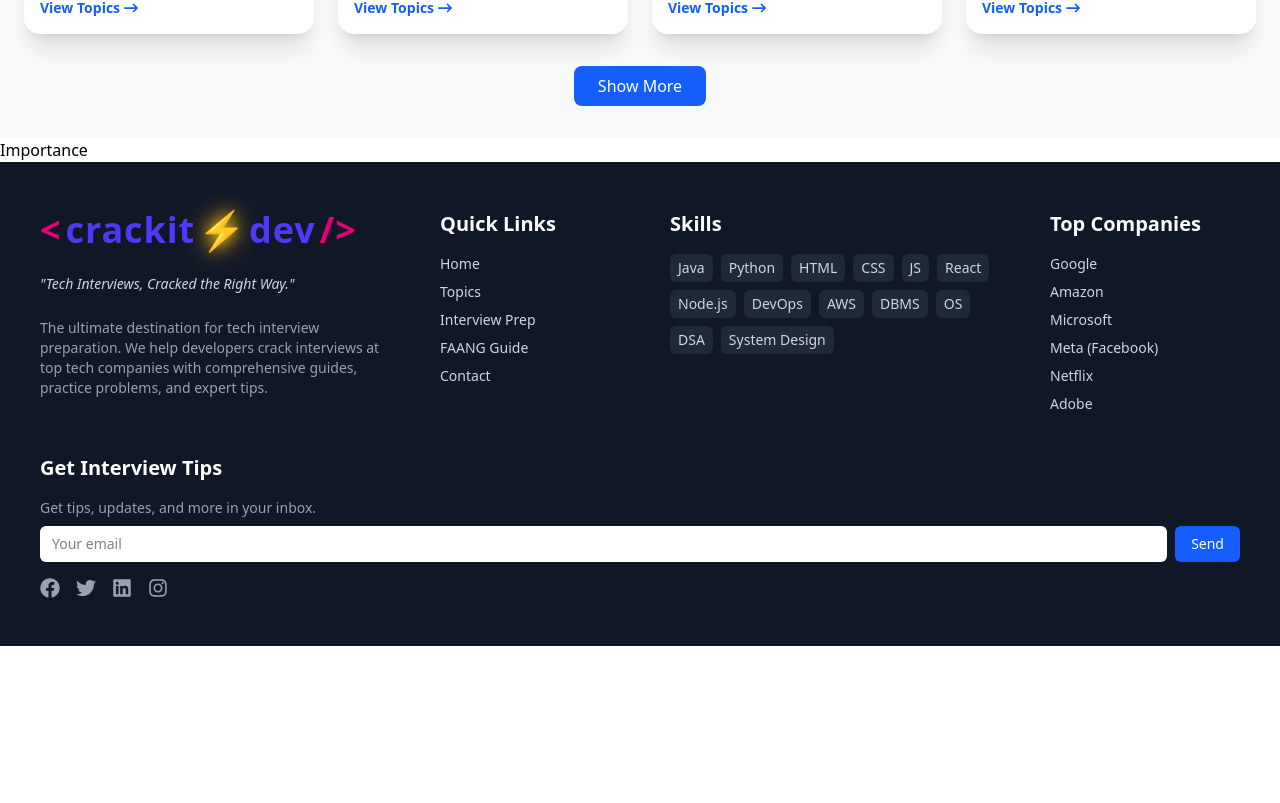
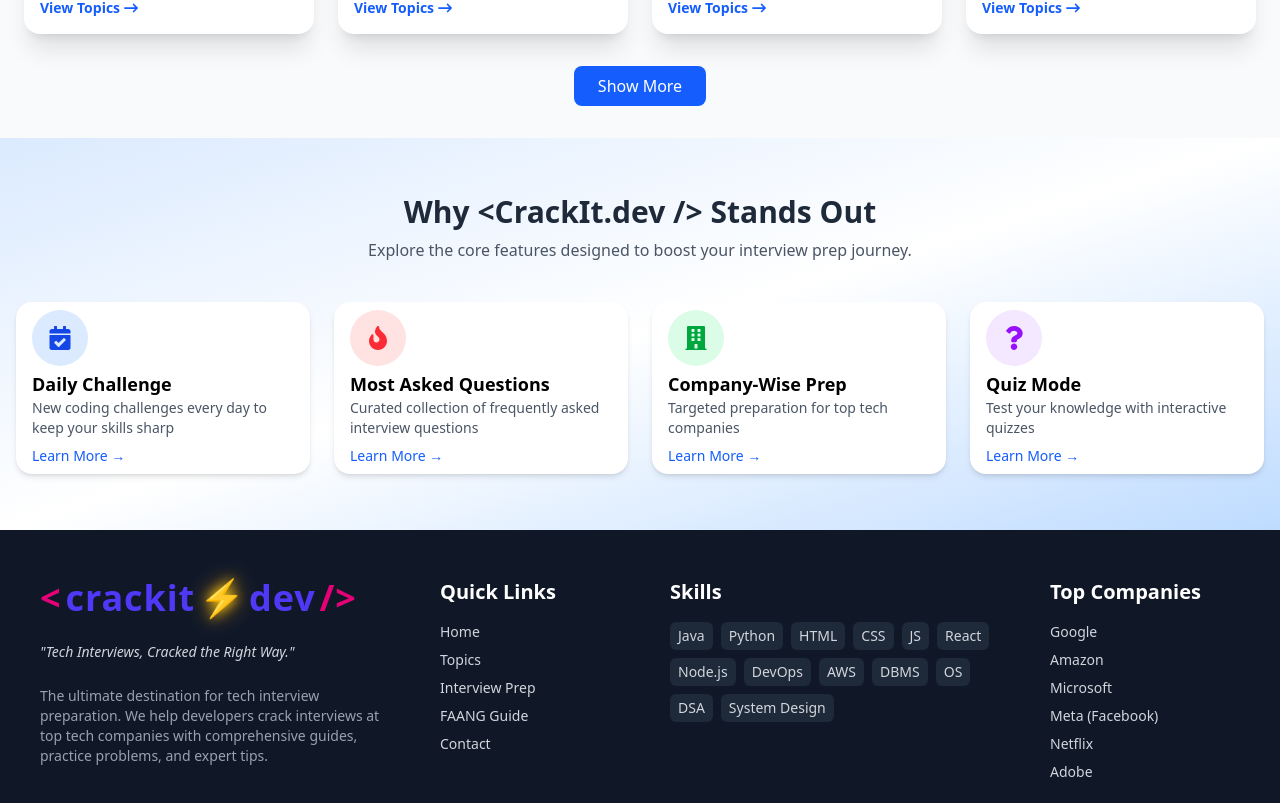
Before and after one commit to Mansi-unge/CrackItDev, a React (Vite) app: page / in a window 1280 px wide. Shown: the part 997-1800 px from the top of the page. Before the commit the page ends 1643 px from the top, so only its background shows below. Built offline with nearby package versions, Linux system fonts and the light colour scheme.

Commit message:
UPDATE REPO

```diff
--- a/src/Components/HomePage/Hero.jsx
+++ b/src/Components/HomePage/Hero.jsx
@@ -32,7 +32,7 @@ const badgeVariants = {
 
 const Hero = () => {
   return (
-    <section className="bg-gradient-to-br from-blue-50 via-white to-blue-100 py-16 px-6 text-center">
+    <section className="bg-gradient-to-br from-blue-100 via-white to-blue-200 py-16 px-6 text-center">
       <div className="max-w-6xl mx-auto">
         <style>{`
       @keyframes pulseGlow {
--- a/src/Components/HomePage/Importance.jsx
+++ b/src/Components/HomePage/Importance.jsx
@@ -1,11 +1,74 @@
 import React from "react";
+import { FaCalendarCheck, FaFire, FaBuilding, FaQuestion } from "react-icons/fa";
+
+const ImportanceData = [
+  {
+    icon: <FaCalendarCheck className="text-blue-700 text-2xl" />,
+    title: "Daily Challenge",
+    info: "New coding challenges every day to keep your skills sharp",
+    bgColor: "bg-blue-100",
+    link: "/daily-challenges",
+  },
+  {
+    icon: <FaFire className="text-red-500 text-2xl" />,
+    title: "Most Asked Questions",
+    info: "Curated collection of frequently asked interview questions",
+    bgColor: "bg-red-100",
+    link: "/most-asked",
+  },
+  {
+    icon: <FaBuilding className="text-green-600 text-2xl" />,
+    title: "Company-Wise Prep",
+    info: "Targeted preparation for top tech companies",
+    bgColor: "bg-green-100",
+    link: "/company-wise",
+  },
+  {
+    icon: <FaQuestion className="text-purple-600 text-2xl" />,
+    title: "Quiz Mode",
+    info: "Test your knowledge with interactive quizzes",
+    bgColor: "bg-purple-100",
+    link: "/quiz-mode",
+  },
+];
 
 const Importance = () => {
-  return(
-    <>
-    Importance
-    </>
-  )
-}
+  return (
+    <section className="bg-gradient-to-br from-blue-100 via-white to-blue-200 py-14">
+      <div className="text-center mb-10 px-4">
+        <h1 className="text-3xl font-bold text-gray-800">Why {"<CrackIt.dev />"} Stands Out</h1>
+        <p className="text-gray-600 mt-2">
+          Explore the core features designed to boost your interview prep journey.
+        </p>
+      </div>
 
-export default Importance ;
+      <div className="max-w-8xl mx-auto grid grid-cols-1 sm:grid-cols-2 md:grid-cols-2 lg:grid-cols-4 gap-6 px-4">
+        {ImportanceData.map((item, index) => (
+          <div
+            key={index}
+            role="region"
+            tabIndex={0}
+            aria-label={item.title}
+            className="bg-white shadow-md rounded-2xl px-4 py-2 flex flex-col hover:shadow-xl transition duration-300"
+          >
+            <span
+              className={`mb-1 w-14 h-14 flex items-center justify-center rounded-full ${item.bgColor} hover:transform hover:scale-200 `}
+            >
+              {item.icon}
+            </span>
+            <h2 className="text-lg font-semibold">{item.title}</h2>
+            <p className="text-gray-600 text-sm">{item.info}</p>
+            <a
+              href={item.link}
+              className="mt-2 inline-block text-blue-600 hover:underline text-sm font-medium"
+            >
+              Learn More →
+            </a>
+          </div>
+        ))}
+      </div>
+    </section>
+  );
+};
+
+export default Importance;
```
Also changed, not shown: src/Pages/Login.jsx (added).
